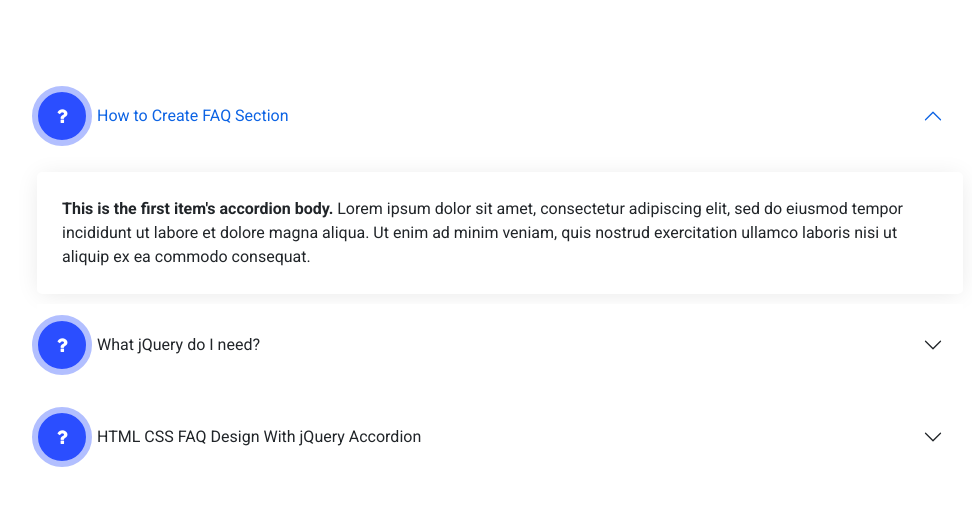
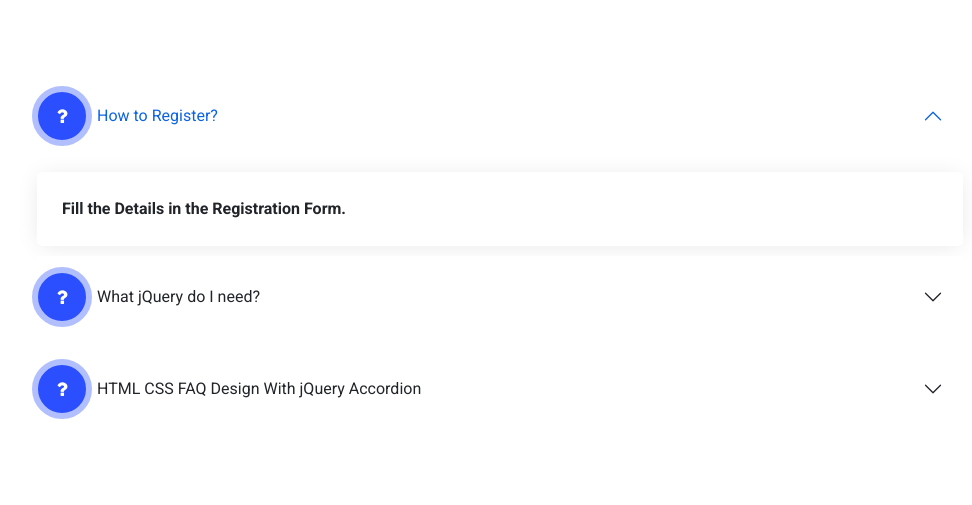
Before and after one commit to Tirth-AIS/FAQ, a plain HTML site: page index.html in a window 1280 px wide. Shown: the part 169-674 px from the top of the page, without its empty margins (235-1207 px from the left). Drawn offline with nearby package versions, Linux system fonts and the light colour scheme; files that its build step writes are made by us from their sources.

Commit message:
Update index.html

```diff
--- a/index.html
+++ b/index.html
@@ -21,10 +21,10 @@
             <h2 class="accordion-header" id="headingOne">
               <button class="accordion-button" type="button" data-bs-toggle="collapse" data-bs-target="#collapseOne" aria-expanded="true" aria-controls="collapseOne">
               <div class="circle-icon"> <i class="fa fa-question"></i> </div>
-              <span>How to Create FAQ Section</span> </button>
+              <span>How to Register?</span> </button>
             </h2>
             <div id="collapseOne" class="accordion-collapse collapse show" aria-labelledby="headingOne" data-bs-parent="#accordionExample">
-              <div class="accordion-body"> <strong>This is the first item's accordion body.</strong> Lorem ipsum dolor sit amet, consectetur adipiscing elit, sed do eiusmod tempor incididunt ut labore et dolore magna aliqua. Ut enim ad minim veniam, quis nostrud exercitation ullamco laboris nisi ut aliquip ex ea commodo consequat. </div>
+              <div class="accordion-body"> <strong>Fill the Details in the Registration Form.</div>
             </div>
           </div>
           <div class="accordion-item">
```
